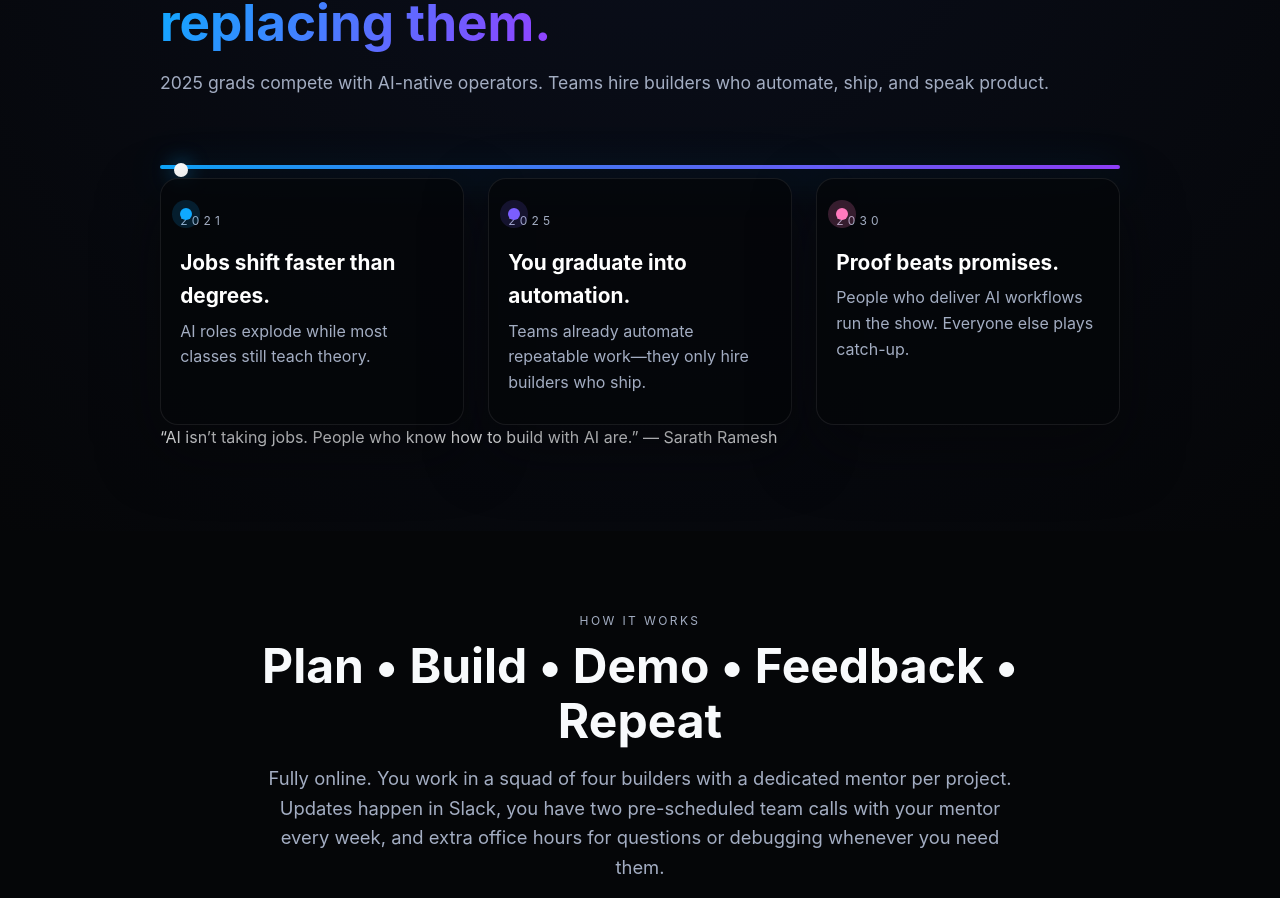
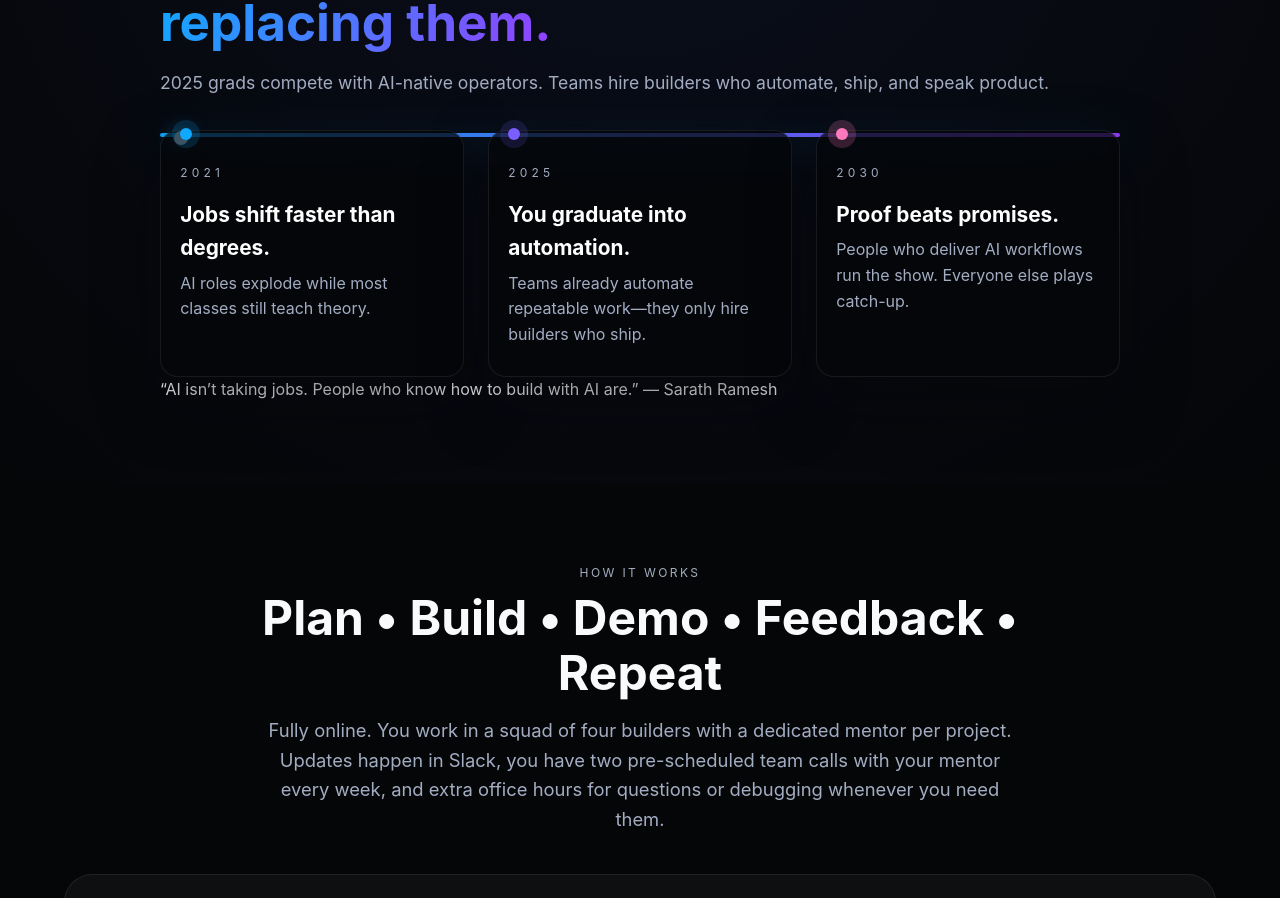
Before and after one commit to kagrawal29/ai-native-internship-next, a Next.js app: page / in a window 1280 px wide. Shown: the part 2175-3073 px from the top of the page. Built offline with nearby package versions, Linux system fonts and the light colour scheme.

Commit message:
Align timeline nodes with animated line

```diff
--- a/app/styles.css
+++ b/app/styles.css
@@ -383,14 +383,13 @@ img {
 .why-timeline {
   margin-top: 2rem;
   position: relative;
-  padding-top: 3rem;
 }
 
 .timeline-line {
   position: absolute;
   left: 0;
   right: 0;
-  top: 2.2rem;
+  top: 0.2rem;
   height: 4px;
   border-radius: 999px;
   background: linear-gradient(90deg, #0fa9ff, #9340ff);
@@ -400,7 +399,7 @@ img {
 
 .timeline-pulse {
   position: absolute;
-  top: 2.1rem;
+  top: 0.08rem;
   left: 0;
   width: 14px;
   height: 14px;
@@ -414,6 +413,7 @@ img {
   flex-wrap: wrap;
   gap: 1.5rem;
   justify-content: space-between;
+  margin-top: 2rem;
 }
 
 .timeline-node {
@@ -429,7 +429,7 @@ img {
 .timeline-node::before {
   content: "";
   position: absolute;
-  top: 2.2rem;
+  top: 0.2rem;
   left: 1.2rem;
   width: 12px;
   height: 12px;
```
